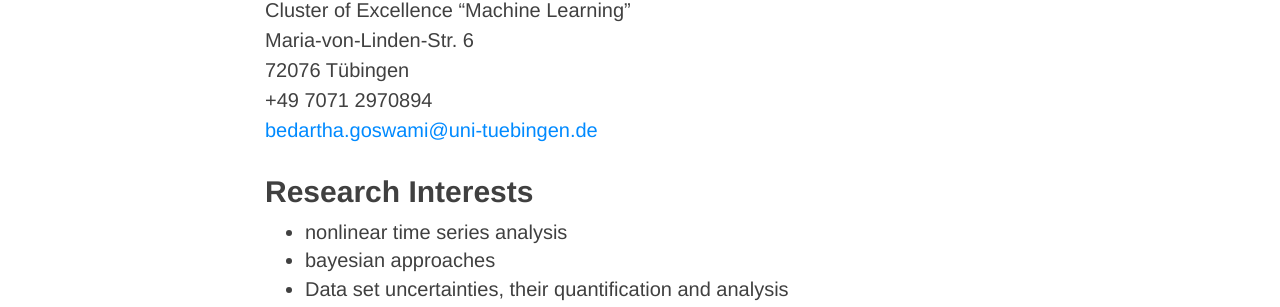
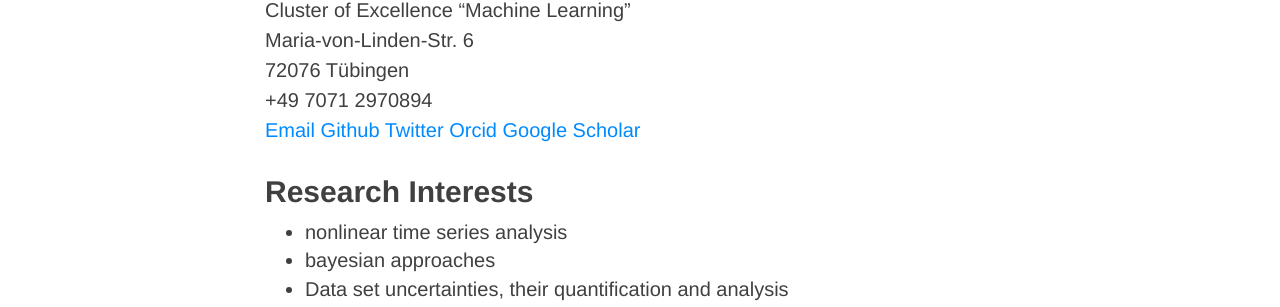
Before and after one commit to mlcs/mlcs.github.io, a Jekyll site: the page built from people/goswami.md, in a window 1280 px wide and 900 px high, scrolled down 589 px. Shown: the part 141-448 px from the top of the window. Built offline with Jekyll 4.4.1, drawn with Linux system fonts in a browser that asks for light colours; nearby versions of some CDN libraries.

Commit message:
update BG info: add links to profiles on the www

```diff
--- a/people/goswami.md
+++ b/people/goswami.md
@@ -10,7 +10,13 @@ Cluster of Excellence "Machine Learning"
 Maria-von-Linden-Str. 6
 72076 Tübingen
 +49 7071 2970894
-[bedartha.goswami@uni-tuebingen.de](mailto:bedartha.goswami@uni-tuebingen.de)
+[Email](mailto:bedartha.goswami@uni-tuebingen.de)
+[Github](https://github.com/bedartha)
+[Twitter](https://twitter.com/bedartha)
+[Orcid](http://orcid.org/0000-0002-2302-166X)
+[Google
+Scholar](https://scholar.google.com/citations?user=GG--jpsAAAAJ&hl=en&oi=ao)
+
 
 
 ## Research Interests
```
